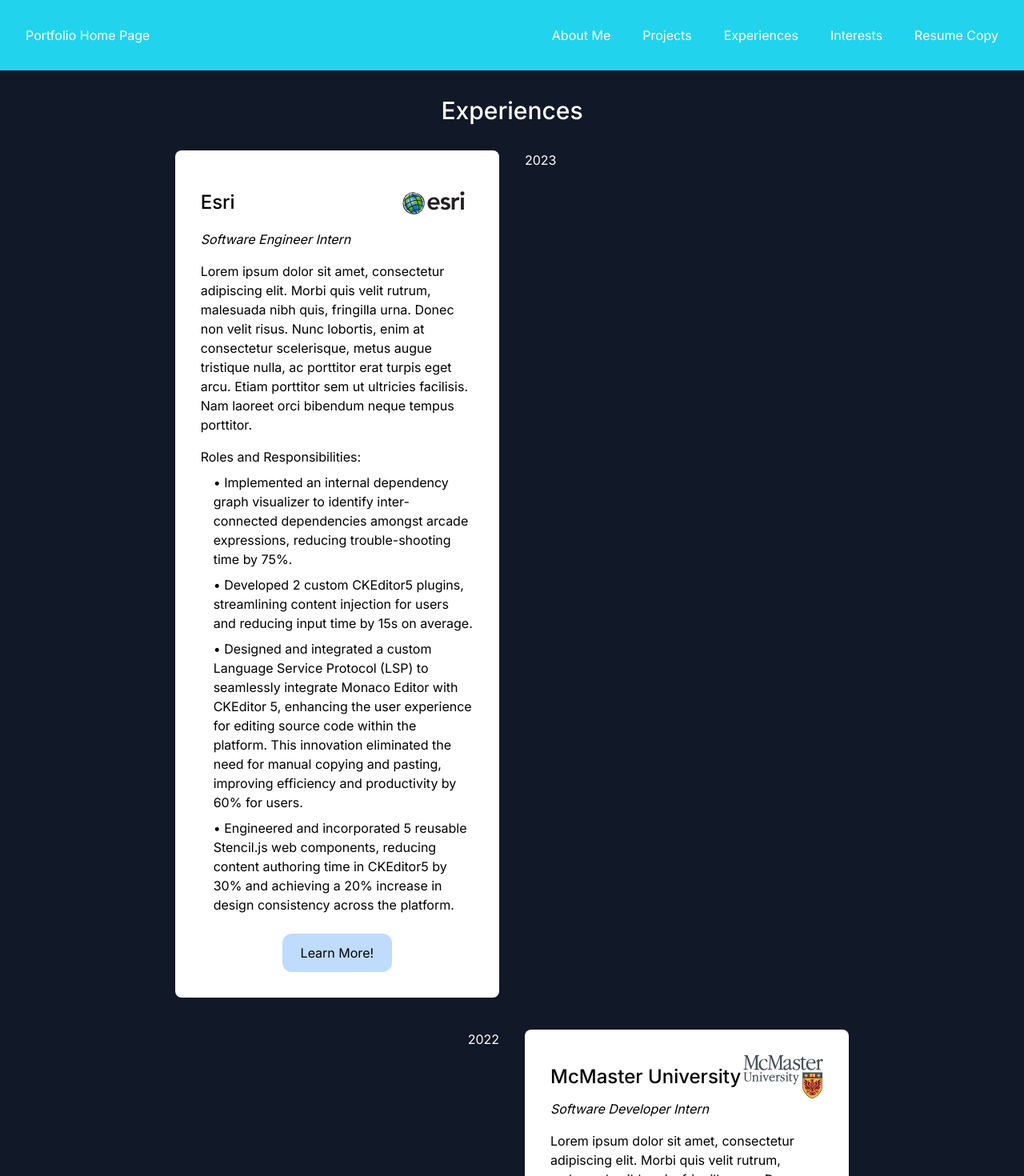
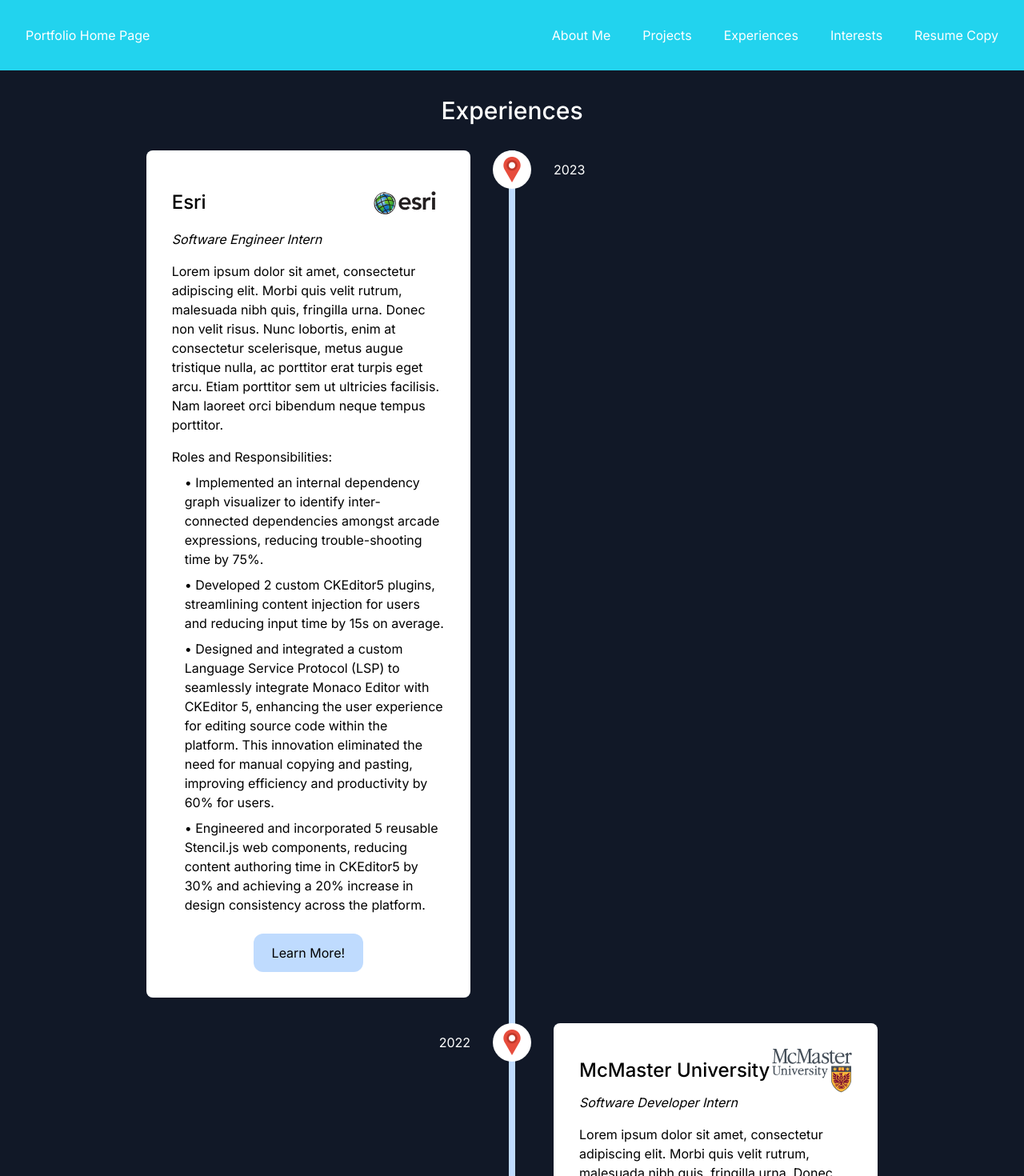
Before and after one commit to chene40/personal-website, a Next.js app: page /experiences in a window 1280 px wide. Shown: the top 1470 px of the page at 80% size. Built offline with nearby package versions, Linux system fonts and the light colour scheme.

Commit message:
feat: added timeline for experience page

```diff
--- a/app/experiences/experience-card.tsx
+++ b/app/experiences/experience-card.tsx
@@ -4,6 +4,9 @@
 
 // Project Imports
 import { ExperienceCardProps } from "@/types/type";
+
+// Relative/Local Imports
+import Timeline from "./timeline";
 
 export default function ExperienceCard({
   experience,
@@ -15,11 +18,11 @@
 
   return (
     <div className="h-full flex justify-center gap-x-8" id={idTag}>
-      {/* Fix this so that the dates are in a timeline later */}
       {position === "right" && (
-        <p className="w-1/3 text-white text-end ">{date}</p>
+        <p className="w-1/3 mt-3 text-white text-end ">{date}</p>
       )}
-      <div className="bg-white h-full w-1/3 p-8 rounded-lg">
+      {position === "right" && <Timeline />}
+      <div className="bg-white h-full w-1/3 p-8 rounded-lg mb-8">
         <div className="flex justify-between items-center">
           <h3 className="text-2xl font-medium">{company}</h3>
           <Link target="_blank" href={companyLink}>
@@ -46,7 +49,8 @@
           </button>
         </div>
       </div>
-      {position === "left" && <p className="w-1/3 text-white">{date}</p>}
+      {position === "left" && <Timeline />}
+      {position === "left" && <p className="w-1/3 mt-3 text-white">{date}</p>}
     </div>
   );
 }
--- a/app/experiences/page.tsx
+++ b/app/experiences/page.tsx
@@ -14,7 +14,7 @@
         <h3 className="flex justify-center font-medium text-3xl mb-8 text-white">
           Experiences
         </h3>
-        <div className="flex flex-col gap-y-10">
+        <div className="flex flex-col">
           {experiencesFull.map((experience, index) => {
             return (
               <ExperienceCard
--- /dev/null
+++ b/app/experiences/timeline.tsx
@@ -0,0 +1,17 @@
+import Image from "next/image";
+
+export default function Timeline() {
+  return (
+    <div className="w-10 flex justify-center relative">
+      <div className="absolute top-0 z-10 p-2 w-12 bg-white rounded-full">
+        <Image
+          src={"/misc/MapMarker.png"}
+          alt="Navigation icon"
+          width={100}
+          height={100}
+        />
+      </div>
+      <div className="w-2 bg-blue-200 h-full"></div>
+    </div>
+  );
+}
```
Also changed, not shown: public/misc/MapMarker.png (added).
